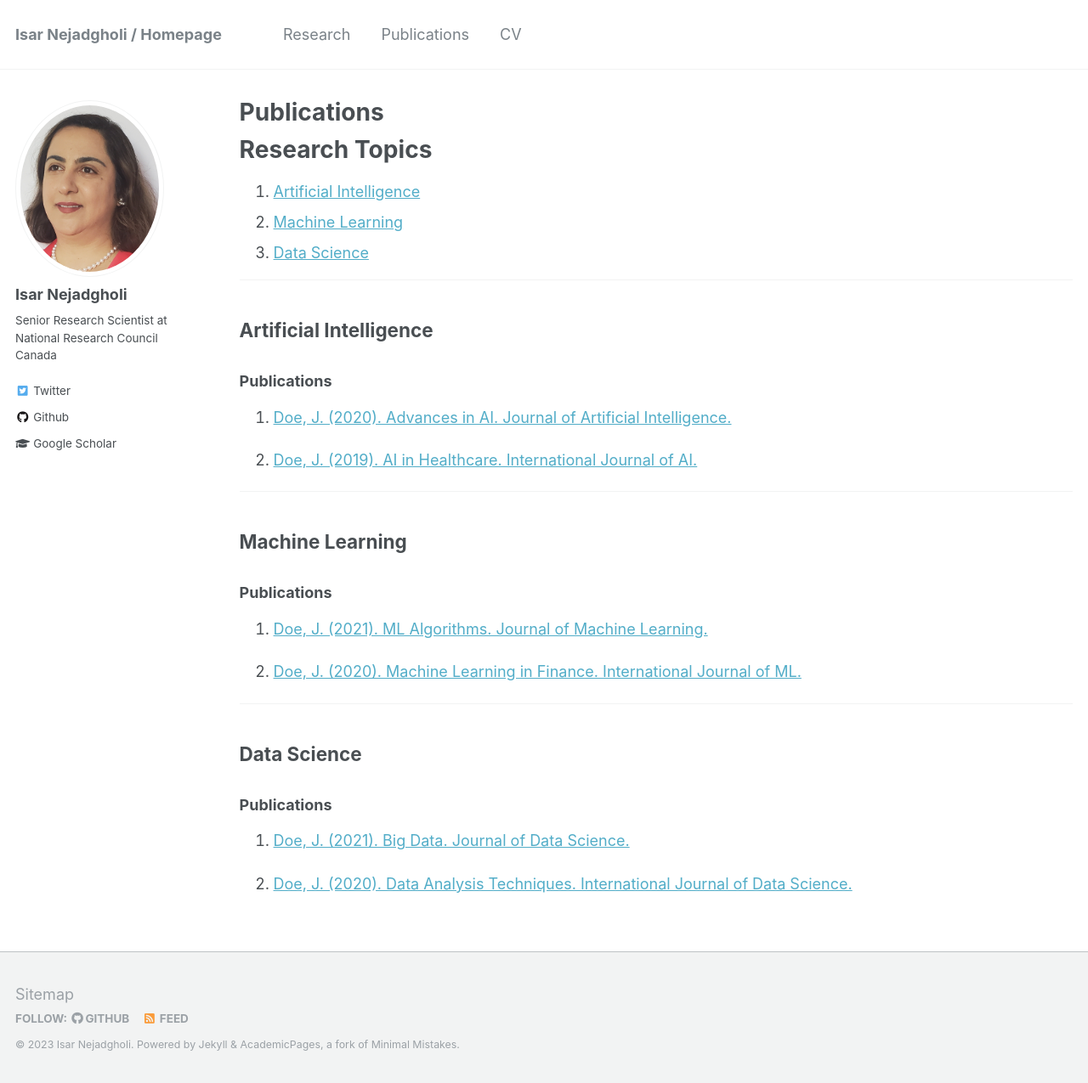
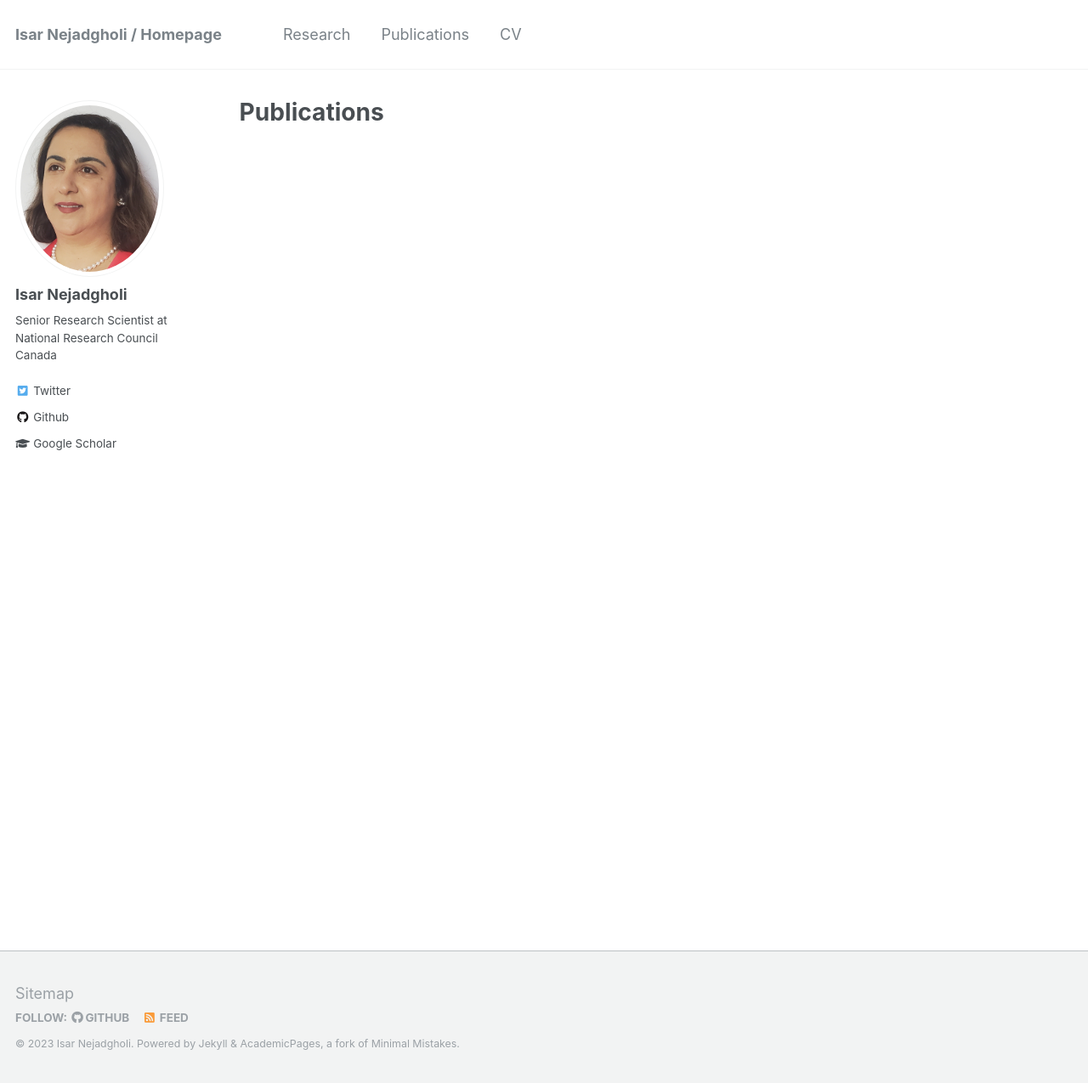
Before and after one commit to IsarNejad/IsarNejad.github.io, a Jekyll site: the page built from _pages/publications.md, in a window 1280 px wide and 1275 px high. Shown: the whole window at 85% size. Built offline with Jekyll 4.4.1, drawn with Linux system fonts in a browser that asks for light colours.

Commit message:
Update publications.md

```diff
--- a/_pages/publications.md
+++ b/_pages/publications.md
@@ -4,42 +4,3 @@ title: "Publications"
 permalink: /publications/
 author_profile: true
 ---
-
-# Research Topics
-
-1. [Artificial Intelligence](#artificial-intelligence)
-2. [Machine Learning](#machine-learning)
-3. [Data Science](#data-science)
-
----
-
-## Artificial Intelligence
-<a id="artificial-intelligence"></a>
-
-### Publications
-
-1. [Doe, J. (2020). Advances in AI. Journal of Artificial Intelligence.](http://doi.org/...)
-
-2. [Doe, J. (2019). AI in Healthcare. International Journal of AI.](http://doi.org/...)
-
----
-
-## Machine Learning
-<a id="machine-learning"></a>
-
-### Publications
-
-1. [Doe, J. (2021). ML Algorithms. Journal of Machine Learning.](http://doi.org/...)
-
-2. [Doe, J. (2020). Machine Learning in Finance. International Journal of ML.](http://doi.org/...)
-
----
-
-## Data Science
-<a id="data-science"></a>
-
-### Publications
-
-1. [Doe, J. (2021). Big Data. Journal of Data Science.](http://doi.org/...)
-
-2. [Doe, J. (2020). Data Analysis Techniques. International Journal of Data Science.](http://doi.org/...)
```
